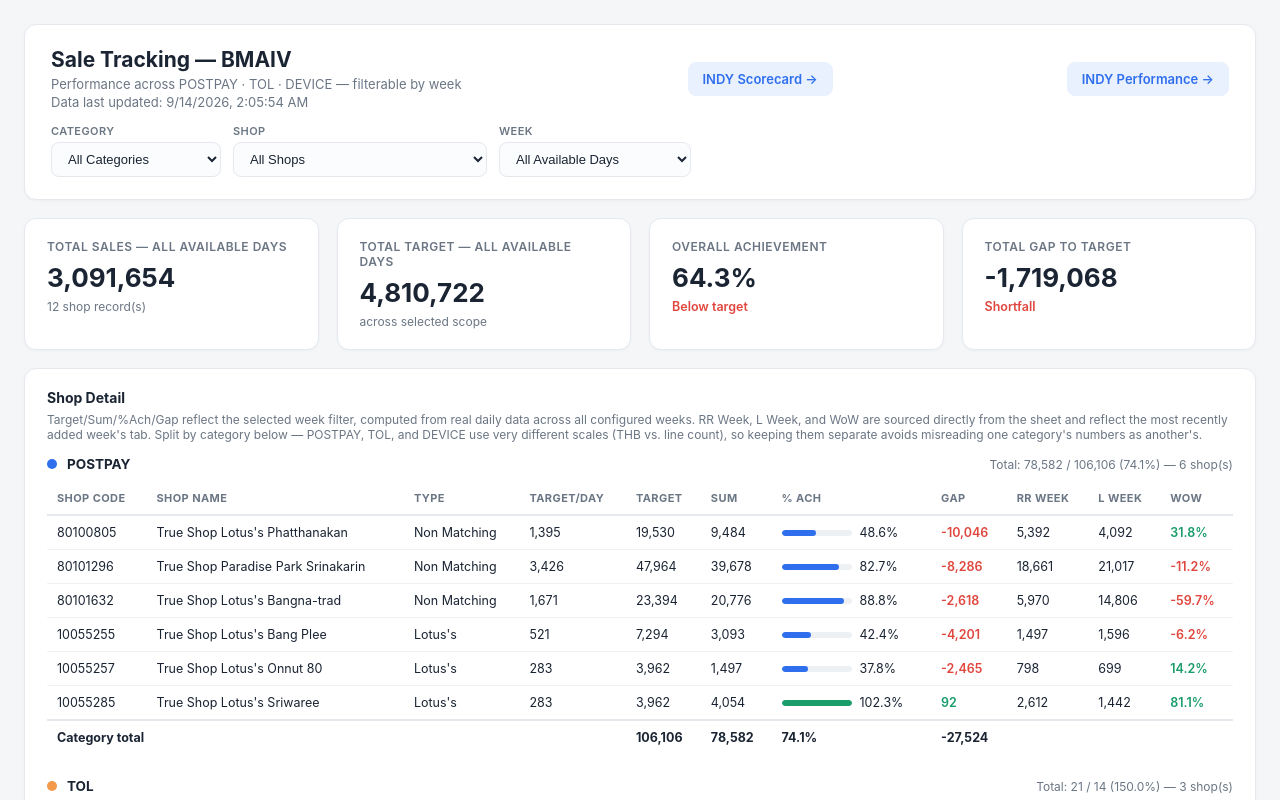
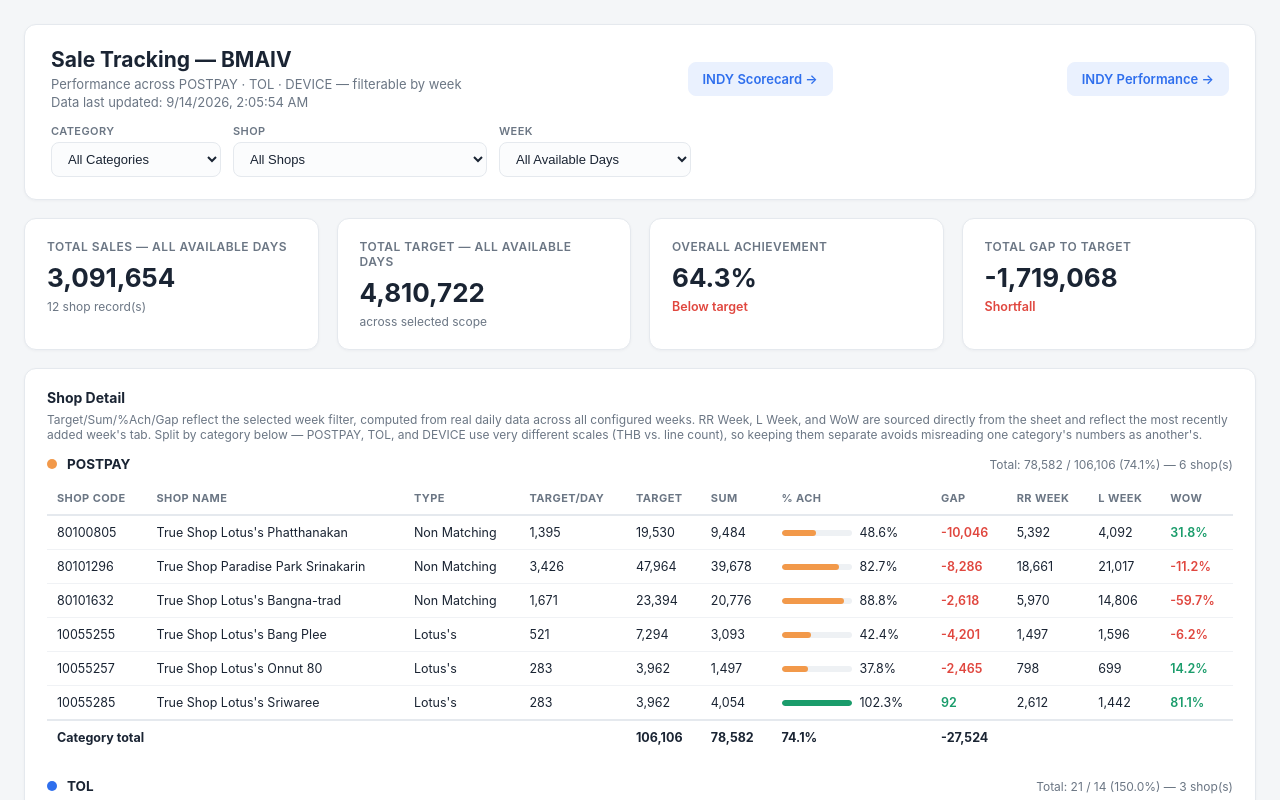
Before and after one commit to sopittha302801-mm/saletracking, a plain HTML site: page index.html in a window 1280 px wide. Shown: the top 800 px of the page. Drawn offline with Linux system fonts and the light colour scheme.

Commit message:
Swap color values in CAT_COLORS object

```diff
--- a/index.html
+++ b/index.html
@@ -169,7 +169,7 @@
 </div>
 
 <script>
-const CAT_COLORS = { POSTPAY: '#2f6fed', TOL: '#f2994a', DEVICE: '#9b51e0' };
+const CAT_COLORS = { POSTPAY: '#f2994a', TOL: '#2f6fed', DEVICE: '#9b51e0' };
 const DATA_URL = 'data/data.json';
 // Cache-bust so browsers/CDNs don't serve a stale copy between hourly updates
 const CACHE_BUSTED_URL = DATA_URL + '?t=' + Date.now();
```
